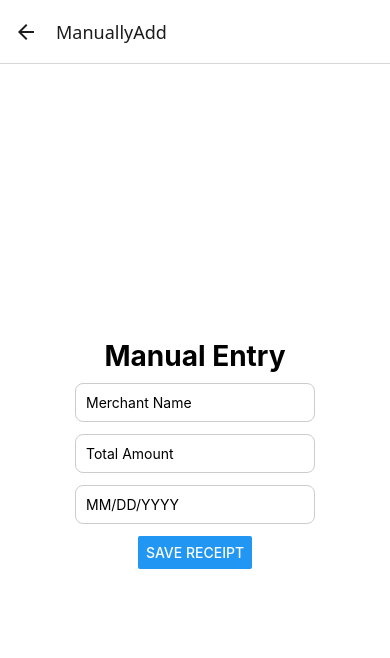
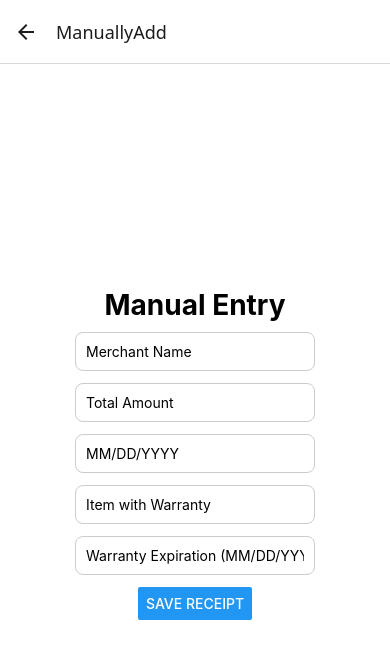
Before and after one commit to MrFattoush/Receipt-Warrenty-Manager, a React Native app in the folder ReceiptManager/: screen /ManuallyAdd in a window 390 px wide. Shown: the top 658 px of the page. Built offline with nearby package versions, Linux system fonts and the light colour scheme.

Commit message:
added input fields for warranty item and its expiration date

```diff
--- a/ReceiptManager/screens/ManuallyAddScreen.tsx
+++ b/ReceiptManager/screens/ManuallyAddScreen.tsx
@@ -13,7 +13,11 @@ export default function ManuallyAddScreen() {
   const [merchant, setMerchant] = useState('');
   const [totalAmount, setTotalAmount] = useState('');
   const [purchaseDate, setPurchaseDate] = useState('');
+  const [warrantyItem, setWarrantyItem] = useState('');
+  const [warrantyExpiration, setWarrantyExpiration] = useState('');
   const [errorMessage, setErrorMessage] = useState('');
+
+
   const handleSaveReceipt = async () => {
     setErrorMessage('');
     if (!merchant){
@@ -85,10 +89,40 @@ export default function ManuallyAddScreen() {
       } else {
       setPurchaseDate(cleaned);
       }
+
     }}
-  maxLength={10}
-/>
+    maxLength={10}
 
+
+    />
+
+    <TextInput
+        style={styles.input}
+        placeholder="Item with Warranty"      // STILL NEED TO CONNECT TO BACKEND
+        value={warrantyItem}
+        onChangeText={setWarrantyItem}
+      />
+
+      <TextInput
+        style={styles.input}
+        placeholder="Warranty Expiration (MM/DD/YYYY)"   // STILL NEED TO CONNECT TO BACKEND
+        keyboardType="numeric"
+        value={warrantyExpiration}
+        onChangeText={(text) => {
+          let cleaned = text.replace(/\D/g, '');
+          if (cleaned.length > 4) {
+            cleaned = cleaned.slice(0, 8);
+            const formatted = cleaned.replace(/^(\d{2})(\d{2})(\d{0,4}).*/, '$1/$2/$3');
+            setWarrantyExpiration(formatted);
+          } else if (cleaned.length > 2) {
+            const formatted = cleaned.replace(/^(\d{2})(\d{0,2})/, '$1/$2');
+            setWarrantyExpiration(formatted);
+          } else {
+            setWarrantyExpiration(cleaned);
+          }
+        }}
+        maxLength={10}
+      />
 
       <Button title="Save Receipt" onPress={handleSaveReceipt}/>
     </View>
```
